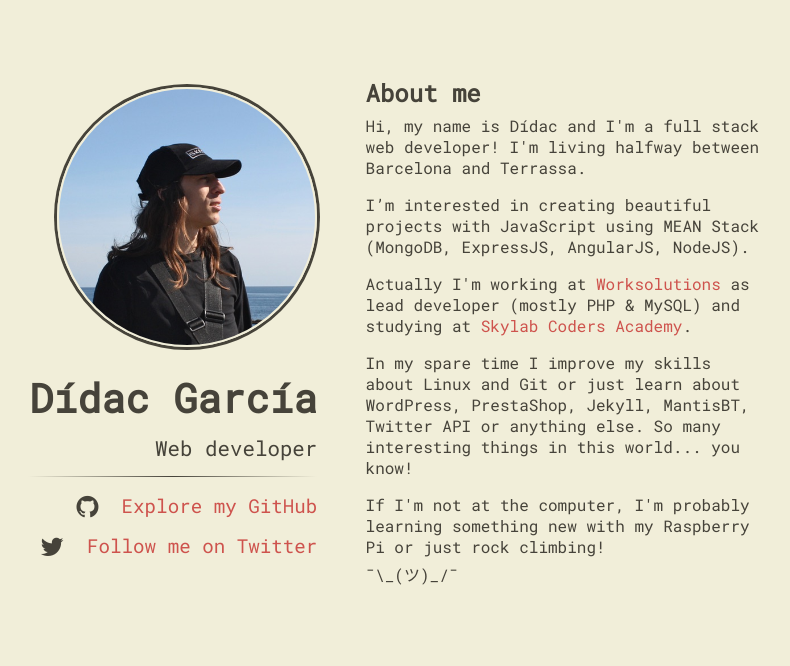
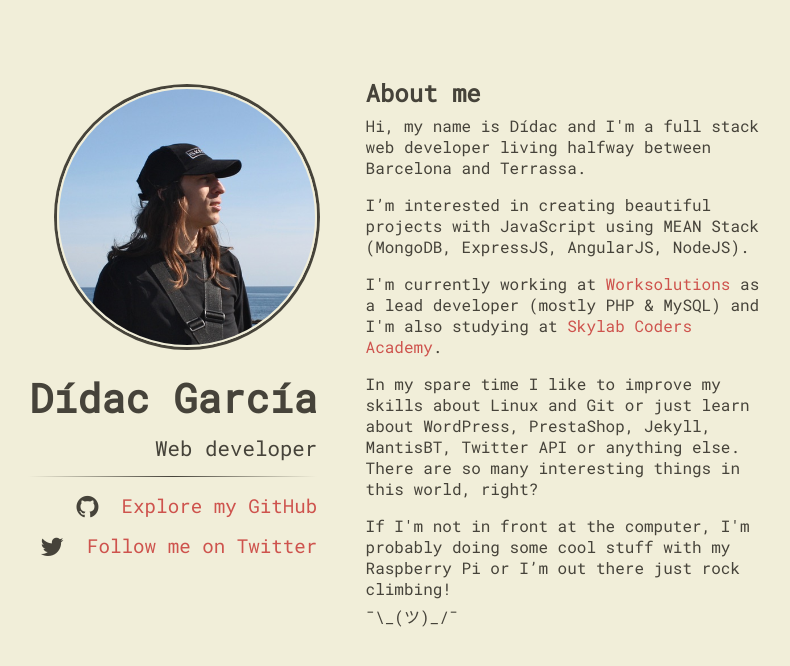
Before and after one commit to didaquis/didaquis, a Jekyll site: the page built from index.html, in a window 1280 px wide. Shown: the top 666 px of the page, without its empty margins (252-1042 px from the left). Built offline with Jekyll 4.4.1, drawn with Linux system fonts in a browser that asks for light colours; nearby versions of some CDN libraries.

Commit message:
Mejorados los enlaces principales y el texto en inglés

```diff
--- a/_includes/content.html
+++ b/_includes/content.html
@@ -1,6 +1,6 @@
 <h2>About me</h2>
-<p>Hi, my name is Dídac and I'm a full stack web developer! I'm living halfway between Barcelona and Terrassa.</p>
+<p>Hi, my name is Dídac and I'm a full stack web developer living halfway between Barcelona and Terrassa.</p>
 <p>I’m interested in creating beautiful projects with JavaScript using MEAN Stack (MongoDB, ExpressJS, AngularJS, NodeJS).</p>
-<p>Actually I'm working at <a href="https://worksolutions.es" target="_blank" title="Worksolutions">Worksolutions</a> as lead developer (mostly PHP & MySQL) and studying at <a href="http://www.skylabcoders.com/es" target="_blank" title="Skylab Coders Academy">Skylab Coders Academy</a>.</p>
-<p>In my spare time I improve my skills about Linux and Git or just learn about WordPress, PrestaShop, Jekyll, MantisBT, Twitter API or anything else. So many interesting things in this world... you know!</p>
-<p>If I'm not at the computer, I'm probably learning something new with my Raspberry Pi or just rock climbing!<br><span style="white-space: nowrap; line-height: 220%;">¯\_(ツ)_/¯</span></p>
+<p>I'm currently working at <a href="https://worksolutions.es" target="_blank" title="Worksolutions">Worksolutions</a> as a lead developer (mostly PHP & MySQL) and I'm also studying at <a href="http://www.skylabcoders.com/es" target="_blank" title="Skylab Coders Academy">Skylab Coders Academy</a>.</p>
+<p>In my spare time I like to improve my skills about Linux and Git or just learn about WordPress, PrestaShop, Jekyll, MantisBT, Twitter API or anything else. There are so many interesting things in this world, right?</p>
+<p>If I'm not in front at the computer, I'm probably doing some cool stuff with my Raspberry Pi or I’m out there just rock climbing!<br><span style="white-space: nowrap; line-height: 220%;">¯\_(ツ)_/¯</span></p>
--- a/index.html
+++ b/index.html
@@ -20,12 +20,12 @@
 		<hr>
 		<ul class="fa-ul main-list">
 			<li class="main-list-item">
-				<span class="fa fa-github fa-lg main-list-item-icon"></span>
-				<a href="https://github.com/didaquis">&nbsp;Explore my GitHub</a>
+				<span class="fa fa-github fa-lg main-list-item-icon"></span>&nbsp;
+				<a href="https://github.com/didaquis" target="_blank" title="Dídac García on GitHub">Explore my GitHub</a>
 			</li>
 			<li class="main-list-item">
-				<span class="fa fa-twitter fa-lg main-list-item-icon"></span>
-				<a href="https://twitter.com/didaquis">&nbsp;Follow me on Twitter</a>
+				<span class="fa fa-twitter fa-lg main-list-item-icon"></span>&nbsp;
+				<a href="https://twitter.com/didaquis" target="_blank" title="Dídac García on Twitter">Follow me on Twitter</a>
 			</li>
 		</ul>
 	</header>
```
